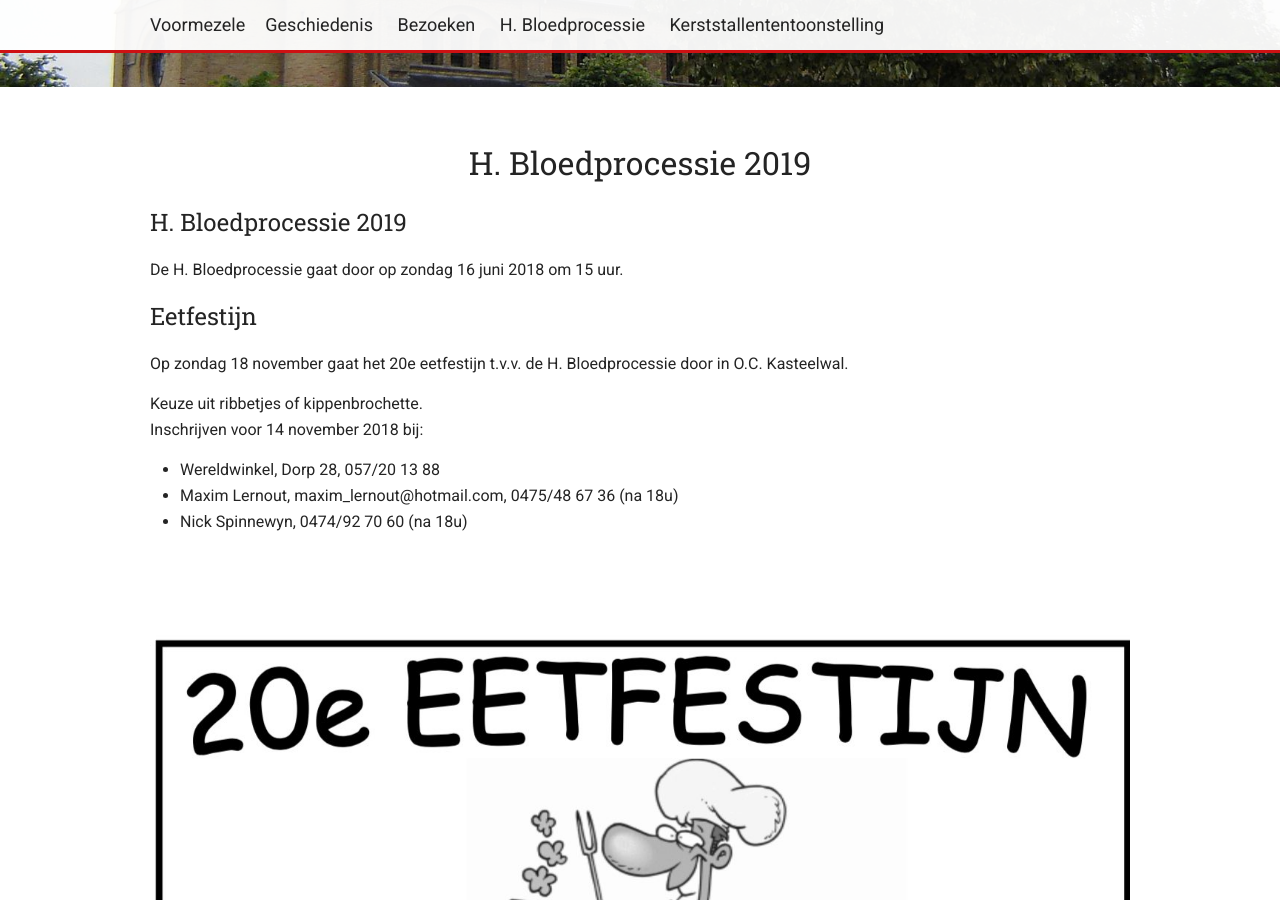
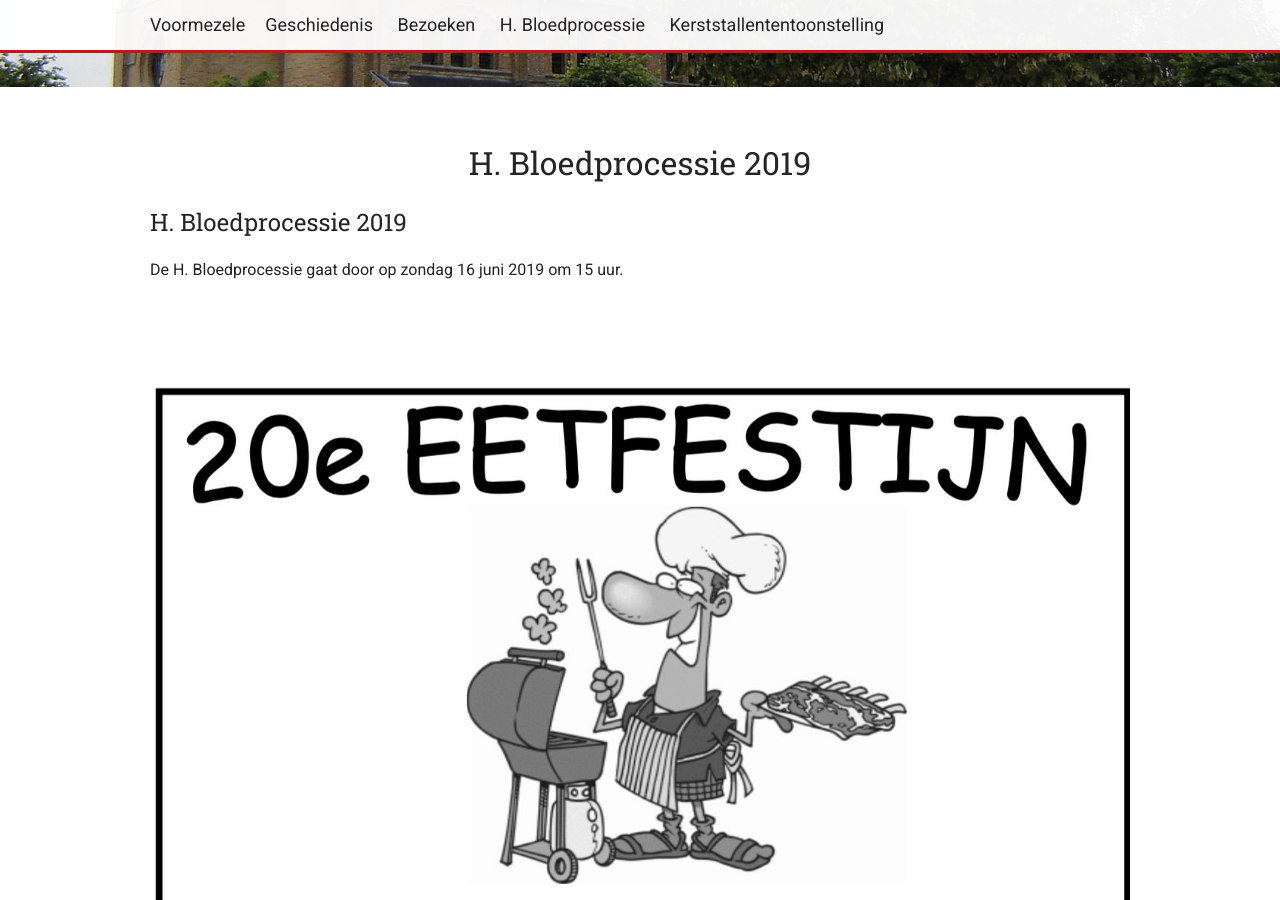
Before and after one commit to dannycuvelier/voormezele.github.io, a Jekyll site: the page built from hbloedprocessie-2019.md, in a window 1280 px wide and 900 px high, scrolled down 488 px. Built offline with Jekyll 4.4.1, drawn with Linux system fonts in a browser that asks for light colours.

Commit message:
Update hbloedprocessie-2019.md

```diff
--- a/hbloedprocessie-2019.md
+++ b/hbloedprocessie-2019.md
@@ -5,18 +5,8 @@
 
 ## H. Bloedprocessie 2019
 
-De H. Bloedprocessie gaat door op zondag 16 juni 2018 om 15 uur.
+De H. Bloedprocessie gaat door op zondag 16 juni 2019 om 15 uur.
 
-
-## Eetfestijn
-
-Op zondag 18 november gaat het 20e eetfestijn t.v.v. de H. Bloedprocessie door in O.C. Kasteelwal.
-
-Keuze uit ribbetjes of kippenbrochette.<br />
-Inschrijven voor 14 november 2018 bij:
-- Wereldwinkel, Dorp 28, 057/20 13 88
-- Maxim Lernout, maxim_lernout@hotmail.com, 0475/48 67 36 (na 18u)
-- Nick Spinnewyn, 0474/92 70 60 (na 18u)
 
 <div style="text-align: center; margin: 100px 0">
     <img src="./public/assets/eetfestijn-2018.jpg" alt="Affiche eetfestijn 2018" />
```
